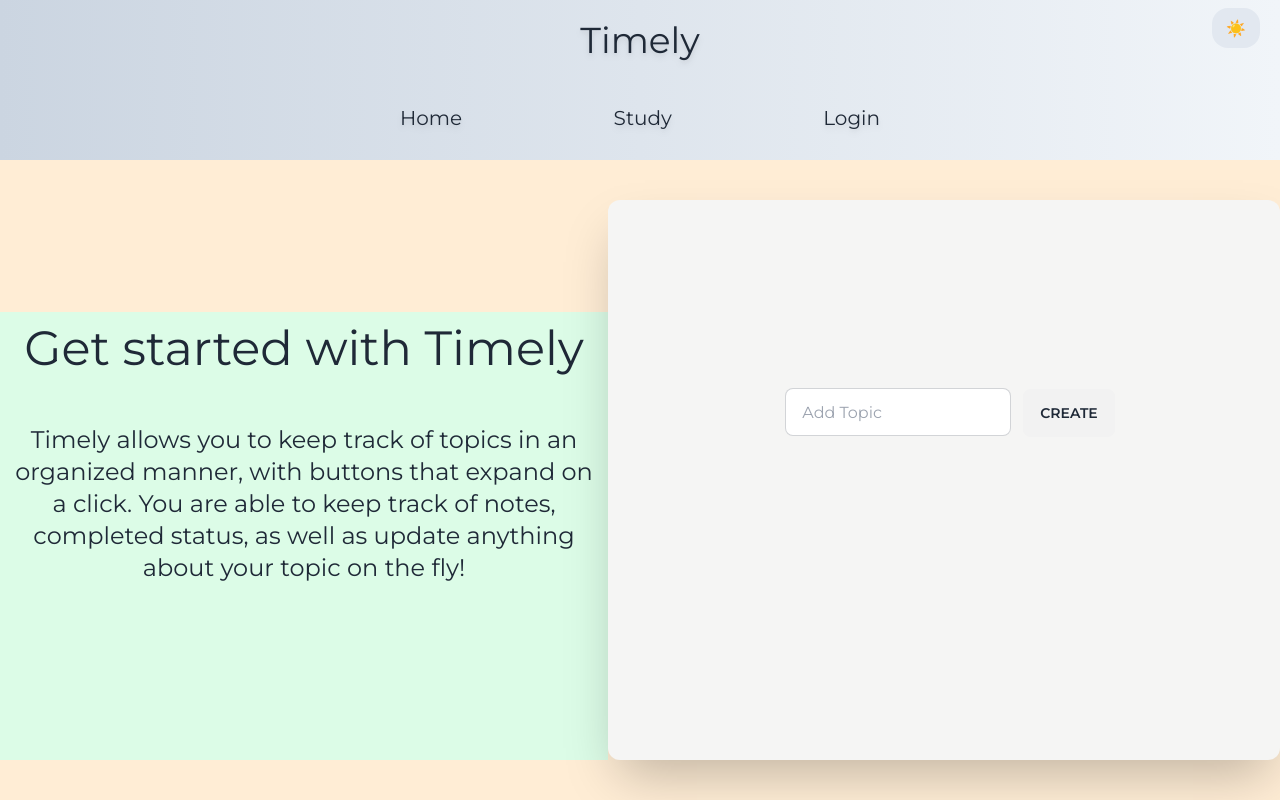
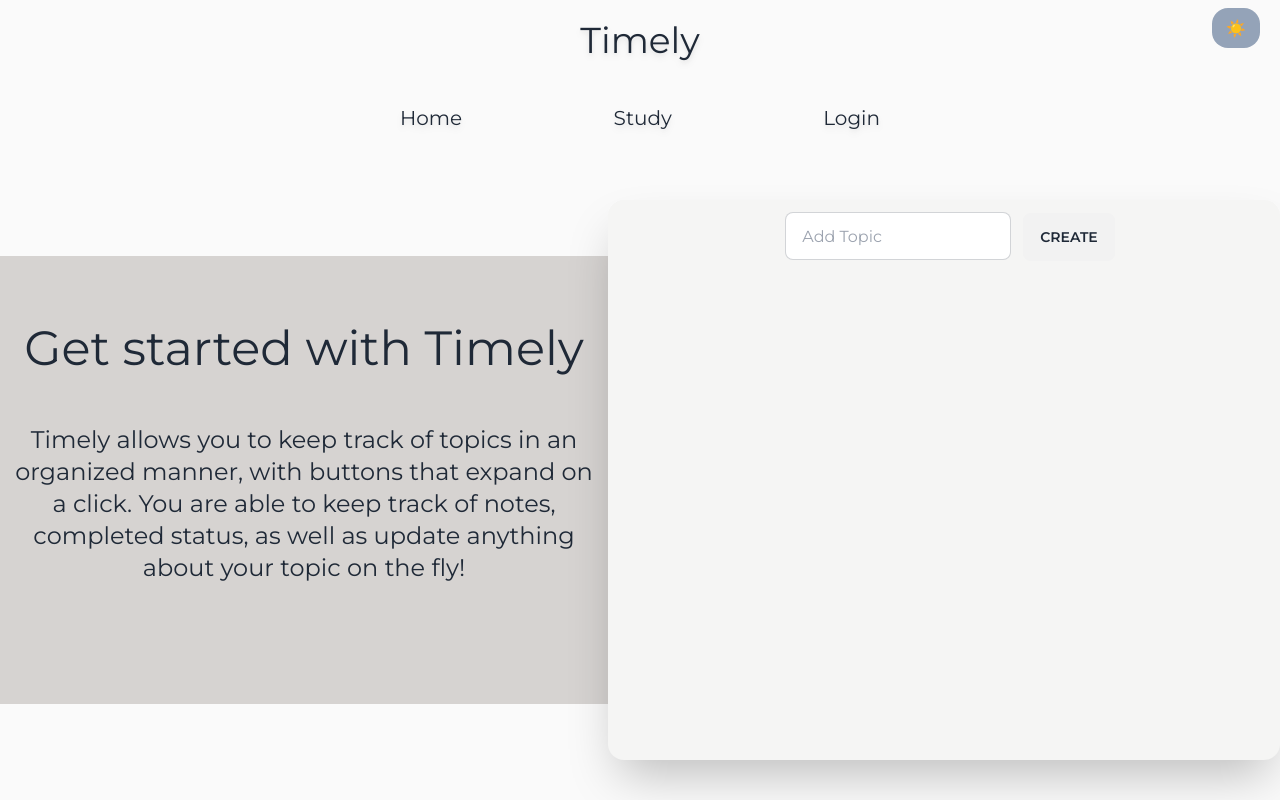
Before and after one commit to TopicTrackerReact/TopicTrackerReact, a Next.js app: page / in a window 1280 px wide. Built offline with nearby package versions, Linux system fonts and the light colour scheme; no server answers; the database is empty.

Commit message:
Playing around with UI for landing page. Still trying to figure out a layout that is sleek and attention grabbing

```diff
--- a/src/app/home/input.tsx
+++ b/src/app/home/input.tsx
@@ -34,7 +34,7 @@ export const Input = () => {
   };
 
   return (
-    <div id="inputComp" className="mt-[11rem]">
+    <div id="inputComp">
       <input
         placeholder="Add Topic"
         type="text"
--- a/src/app/home/page.tsx
+++ b/src/app/home/page.tsx
@@ -5,7 +5,7 @@ import { AllTasks } from './allTasks'
 
 export default function Home() {
   return (
-    <div className="flex flex-col justify-between items-center">
+    <div className="flex flex-col justify-between items-center mt-[10rem]">
       <Input />
       <AllTasks />
     </div>
--- a/src/app/layout.tsx
+++ b/src/app/layout.tsx
@@ -20,7 +20,7 @@ export default function RootLayout({
 }) {
   return (
     <html data-theme="light" lang="en">
-      <body className='bg-zinc-100 dark:bg-slate-900 min-h-screen'>
+      <body className='transition duration-200 ease-in bg-zinc-100 dark:bg-slate-900 min-h-screen'>
         <ThemeProvider attribute='class' defaultTheme='system' enableSystem>
           <Providers>
             <ThemeSwitcher />
--- a/src/app/page.tsx
+++ b/src/app/page.tsx
@@ -3,9 +3,9 @@ import { AllTasks } from "./home/allTasks";
 
 export default function Landing() {
   return (
-    <div className="bg-gradient-to-r from-slate-300 to-slate-100 dark:from-slate-800 dark:to-slate-600 w-screen h-screen pt-[10rem]">
-      <div className="flex justify-center items-end pb-10 w-screen h-[40rem] bg-orange-100">
-        <div className="flex flex-col items-center h-[28rem] xl:w-[38rem] 2xl:w-[48rem] bg-green-100">
+    <div className="bg-zinc-50 dark:bg-zinc-800 w-screen h-100 pt-[10rem]">
+      <div className="flex justify-center items-center w-screen h-[40rem]">
+        <div className="flex flex-col items-center h-[28rem] xl:w-[38rem] 2xl:w-[48rem] bg-stone-300 pt-14">
           <h1 className="text-[3rem]">Get started with Timely</h1>
           <div className="p-10 flex flex-col items-center w-[42rem]">
             <h3 className="text-2xl text-center">
@@ -16,7 +16,7 @@ export default function Landing() {
             </h3>
           </div>
         </div>
-        <div className="flex flex-col items-center rounded-xl shadow-2xl border-stone-100 bg-stone-100 h-[35rem] xl:w-[48rem] 2xl:w-[60rem] hover:scale-105 ease-in duration-200">
+        <div className="flex flex-col items-center rounded-2xl shadow-2xl bg-stone-100 h-[35rem] xl:w-[50rem] 2xl:w-[60rem] hover:scale-[1.02] ease-in duration-200">
           <Input />
           <AllTasks />
         </div>
--- a/src/app/theme-switcher.tsx
+++ b/src/app/theme-switcher.tsx
@@ -13,7 +13,7 @@ export const ThemeSwitcher = () => {
   if (!mounted) return null;
 
   return (
-    <button className="w-[3rem] absolute right-5 top-2 p-2 rounded-2xl hover:scale-110 active:scale-100 duration-200 bg-slate-200 dark:bg-slate-200 z-10" onClick={(() => setTheme(theme === "dark" ? "light": "dark"))}>
+    <button className="w-[3rem] fixed right-5 top-2 p-2 rounded-2xl hover:scale-110 active:scale-100 duration-200 bg-slate-400 dark:bg-slate-200 z-10" onClick={(() => setTheme(theme === "dark" ? "light": "dark"))}>
       {theme === "light" ?  "🌙": "☀️"}
     </button>
   )
```
